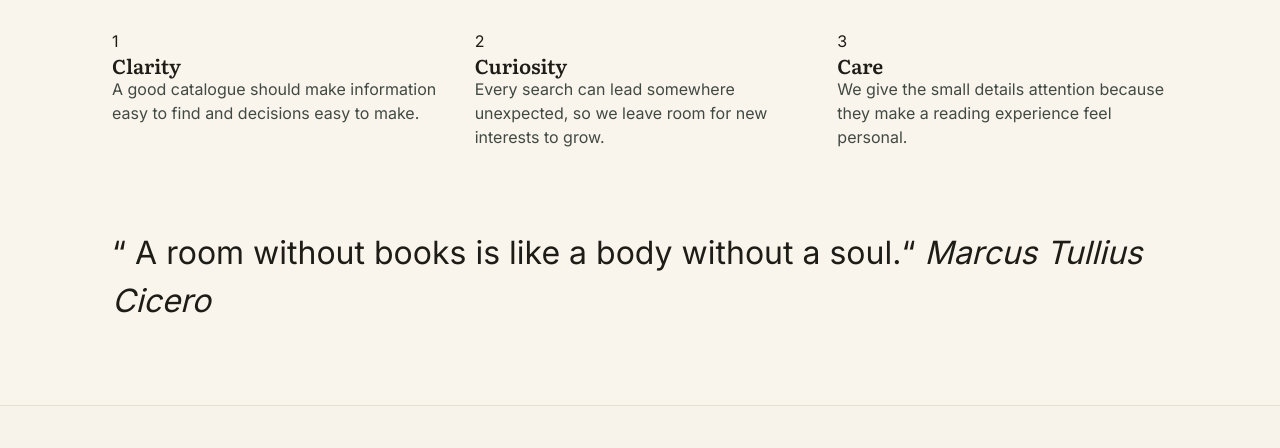
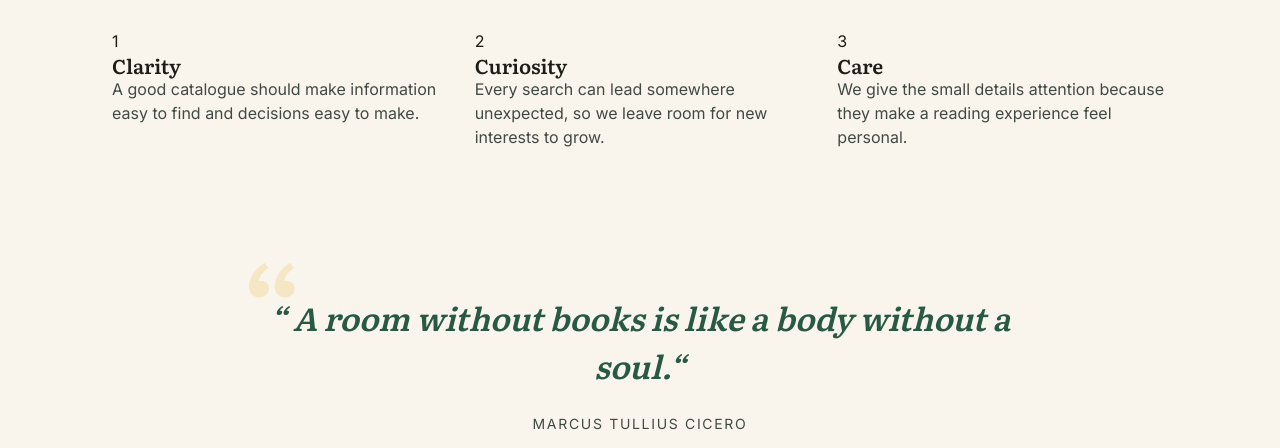
Before and after one commit to emranawel0011/books_summer_webdevfoundation, a plain HTML site: page frontend/HTML/about.html in a window 1280 px wide. Shown: the part 1071-1519 px from the top of the page. Drawn offline with Linux system fonts and the light colour scheme.

Commit message:
little bit css

```diff
--- a/frontend/CSS/components.css
+++ b/frontend/CSS/components.css
@@ -540,6 +540,51 @@
   margin-bottom: var(--space-2);
 }
 
+/* ---- Pull quote (About) -------------------------------------------------
+   The oversized opening quotation mark is a ::before pseudo-element. It sits
+   behind the text (z-index: 0 against the quote's z-index: 1). */
+.pull-quote {
+  position: relative;
+  max-width: 50rem;
+  margin: var(--space-7) auto;
+  padding-inline: var(--space-4);
+  text-align: center;
+}
+
+.pull-quote::before {
+  content: "\201C";
+  position: absolute;
+  top: -3rem;
+  left: 0;
+  font-family: var(--font-display);
+  font-size: 7.5rem;
+  line-height: 1;
+  color: var(--color-gold-soft);
+  z-index: 0;
+}
+
+.pull-quote blockquote {
+  position: relative;
+  z-index: 1;
+  font-family: var(--font-display);
+  font-size: 1.5rem;
+  font-style: italic;
+  line-height: 1.5;
+  color: var(--color-accent);
+}
+
+.pull-quote cite {
+  display: block;
+  margin-top: var(--space-4);
+  font-family: var(--font-body);
+  font-size: 0.875rem;
+  font-style: normal;
+  text-transform: uppercase;
+  letter-spacing: 0.12em;
+  color: var(--color-muted);
+}
+
+
 /* A little spinning ring for the loading state. */
 .spinner {
   width: 28px;
```
